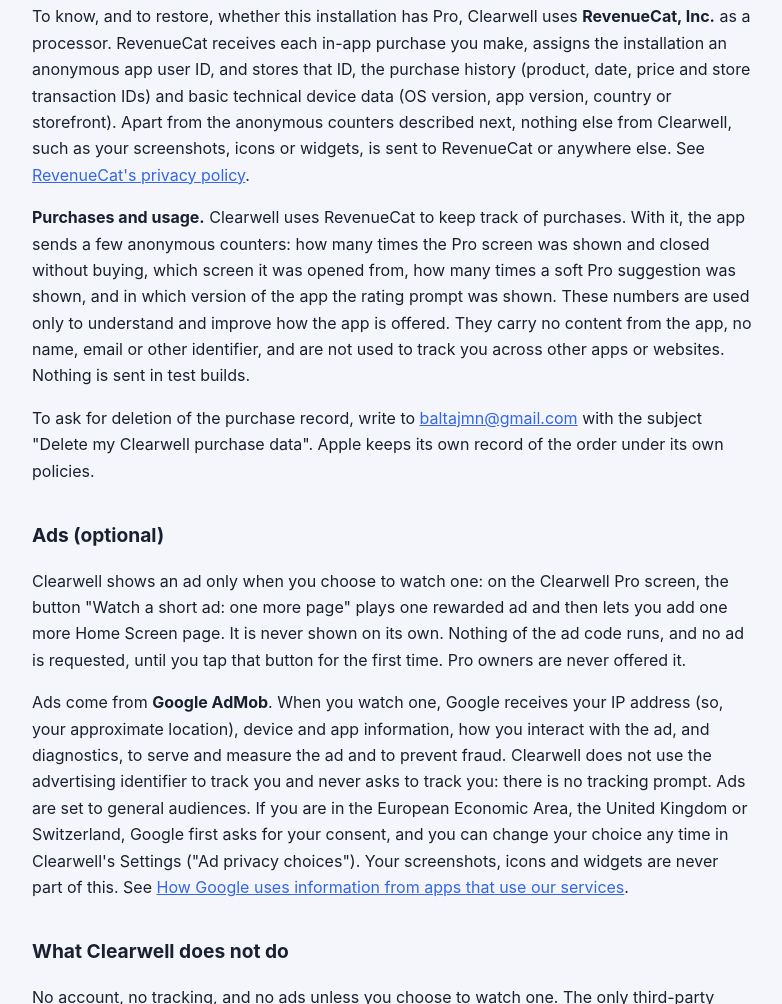
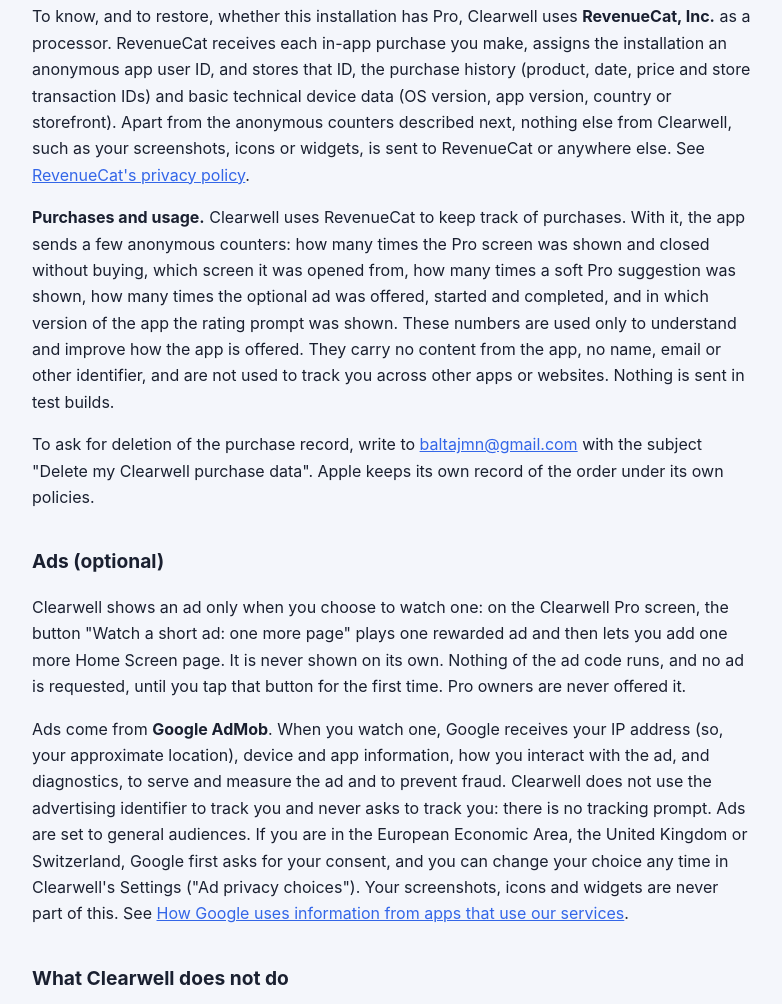
Before and after one commit to BaltaJmn/clearwell-privacy, a plain HTML site: page privacy/index.html in a window 1280 px wide. Shown: the part 1477-2481 px from the top of the page, without its empty margins (248-1030 px from the left). Drawn offline with Linux system fonts and the light colour scheme.

Commit message:
Privacy: the anonymous counters include the optional ad
Co-Authored-By: Claude Sonnet 5.5 <noreply@anthropic.com>

```diff
--- a/privacy/index.html
+++ b/privacy/index.html
@@ -31,7 +31,7 @@
 <h2>Purchases</h2>
 <p>Clearwell Pro is sold by Apple through the App Store. Clearwell never sees your name, email or payment details; it asks Apple whether you bought it. Apple's handling of that data is covered by Apple's privacy policy.</p>
 <p>To know, and to restore, whether this installation has Pro, Clearwell uses <strong>RevenueCat, Inc.</strong> as a processor. RevenueCat receives each in-app purchase you make, assigns the installation an anonymous app user ID, and stores that ID, the purchase history (product, date, price and store transaction IDs) and basic technical device data (OS version, app version, country or storefront). Apart from the anonymous counters described next, nothing else from Clearwell, such as your screenshots, icons or widgets, is sent to RevenueCat or anywhere else. See <a href="https://www.revenuecat.com/privacy" rel="noopener">RevenueCat's privacy policy</a>.</p>
-<p><strong>Purchases and usage.</strong> Clearwell uses RevenueCat to keep track of purchases. With it, the app sends a few anonymous counters: how many times the Pro screen was shown and closed without buying, which screen it was opened from, how many times a soft Pro suggestion was shown, and in which version of the app the rating prompt was shown. These numbers are used only to understand and improve how the app is offered. They carry no content from the app, no name, email or other identifier, and are not used to track you across other apps or websites. Nothing is sent in test builds.</p>
+<p><strong>Purchases and usage.</strong> Clearwell uses RevenueCat to keep track of purchases. With it, the app sends a few anonymous counters: how many times the Pro screen was shown and closed without buying, which screen it was opened from, how many times a soft Pro suggestion was shown, how many times the optional ad was offered, started and completed, and in which version of the app the rating prompt was shown. These numbers are used only to understand and improve how the app is offered. They carry no content from the app, no name, email or other identifier, and are not used to track you across other apps or websites. Nothing is sent in test builds.</p>
 <p>To ask for deletion of the purchase record, write to <a href="mailto:baltajmn@gmail.com?subject=Delete%20my%20Clearwell%20purchase%20data">baltajmn@gmail.com</a> with the subject "Delete my Clearwell purchase data". Apple keeps its own record of the order under its own policies.</p>
 
 <h2>Ads (optional)</h2>
```
